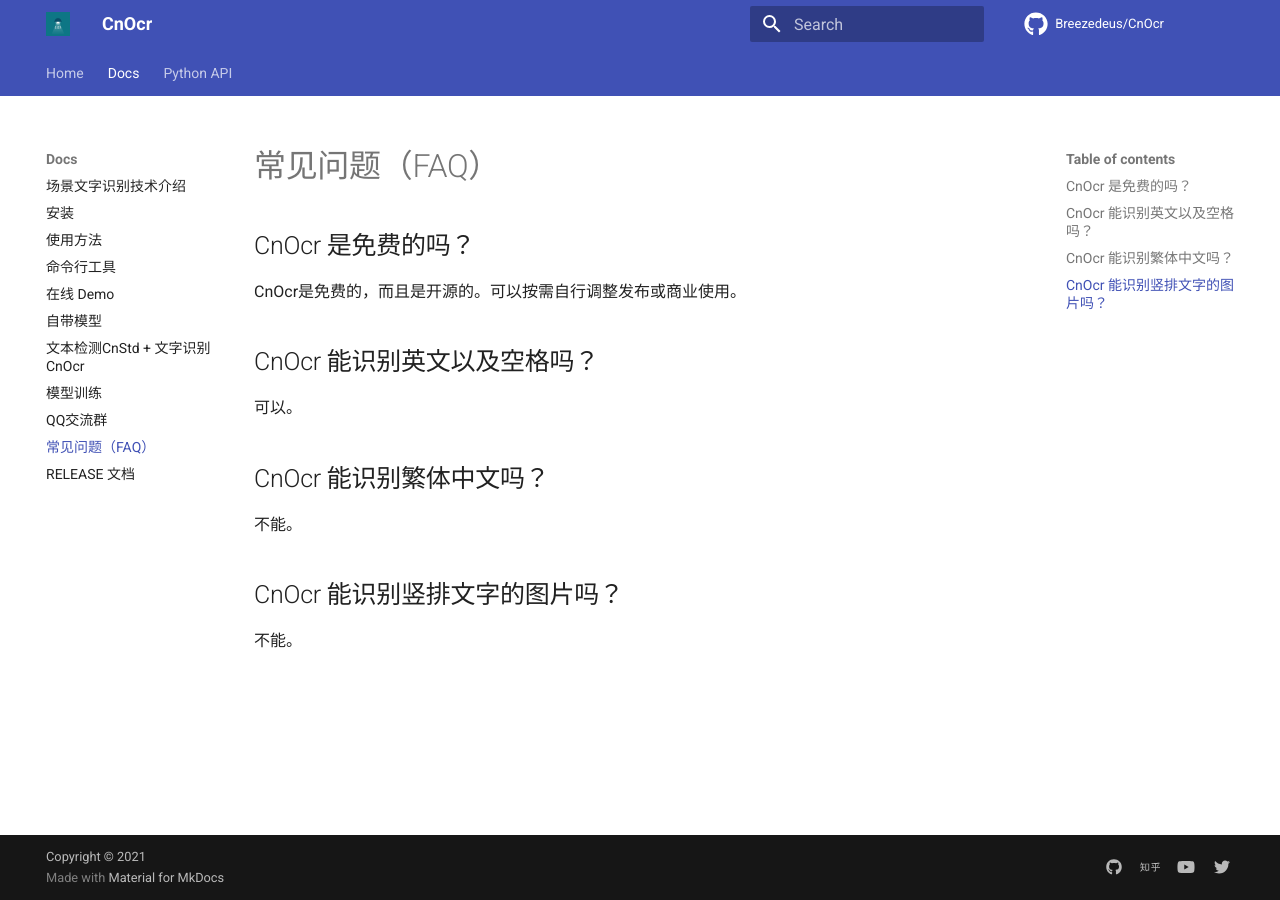
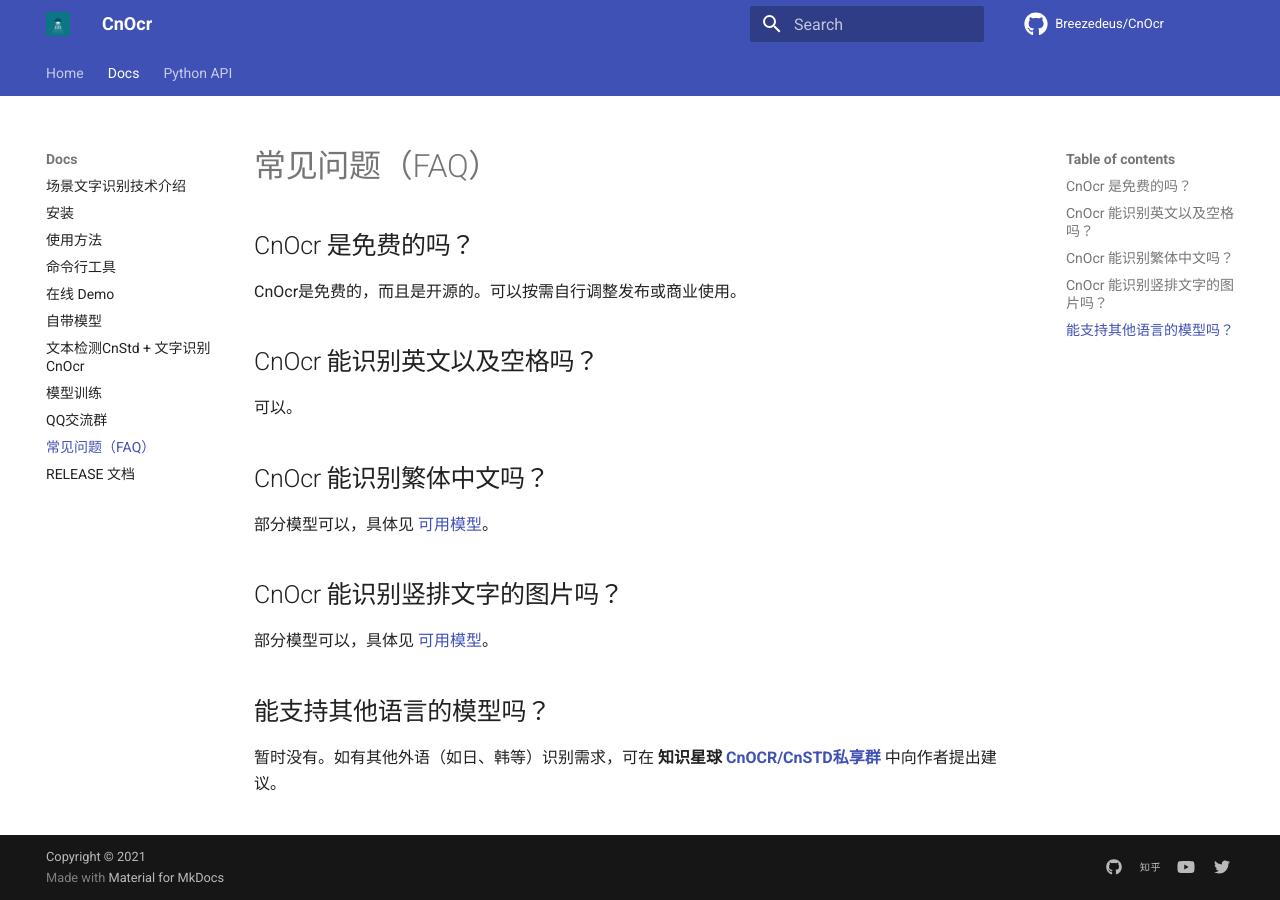
Before and after one commit to diaomin/crnn-mxnet-chinese-text-recognition, an MkDocs documentation site: the page built from docs/faq.md, in a window 1280 px wide. Built offline with MkDocs 1.6.1 and Material for MkDocs 9.7.7, drawn with Linux system fonts in a browser that asks for light colours; comment, search, counter and statistics services are not loaded.

Commit message:
update docs

```diff
--- a/docs/faq.md
+++ b/docs/faq.md
@@ -3,7 +3,6 @@
 ## CnOcr 是免费的吗？
 
 CnOcr是免费的，而且是开源的。可以按需自行调整发布或商业使用。
-
 
 ## CnOcr 能识别英文以及空格吗？
 
@@ -11,8 +10,12 @@ CnOcr是免费的，而且是开源的。可以按需自行调整发布或商业
 
 ## CnOcr 能识别繁体中文吗？
 
-不能。
+部分模型可以，具体见 [可用模型](models.md)。
 
 ## CnOcr 能识别竖排文字的图片吗？
 
-不能。
+部分模型可以，具体见 [可用模型](models.md)。
+
+## 能支持其他语言的模型吗？
+
+暂时没有。如有其他外语（如日、韩等）识别需求，可在 **知识星球** [**CnOCR/CnSTD私享群**](https://t.zsxq.com/FEYZRJQ) 中向作者提出建议。
```
Also changed, not shown: docs/models.md (+1 -1 lines).
